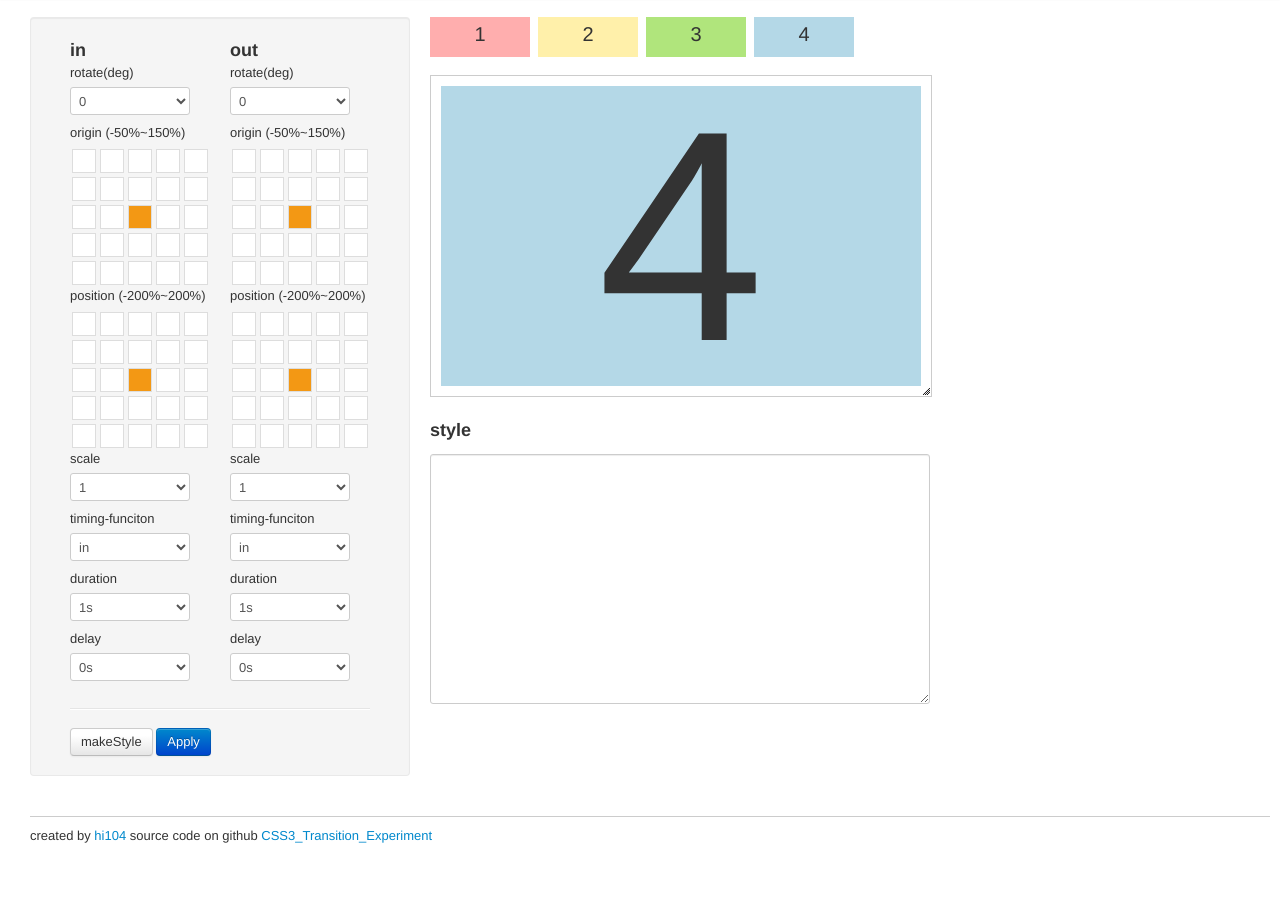
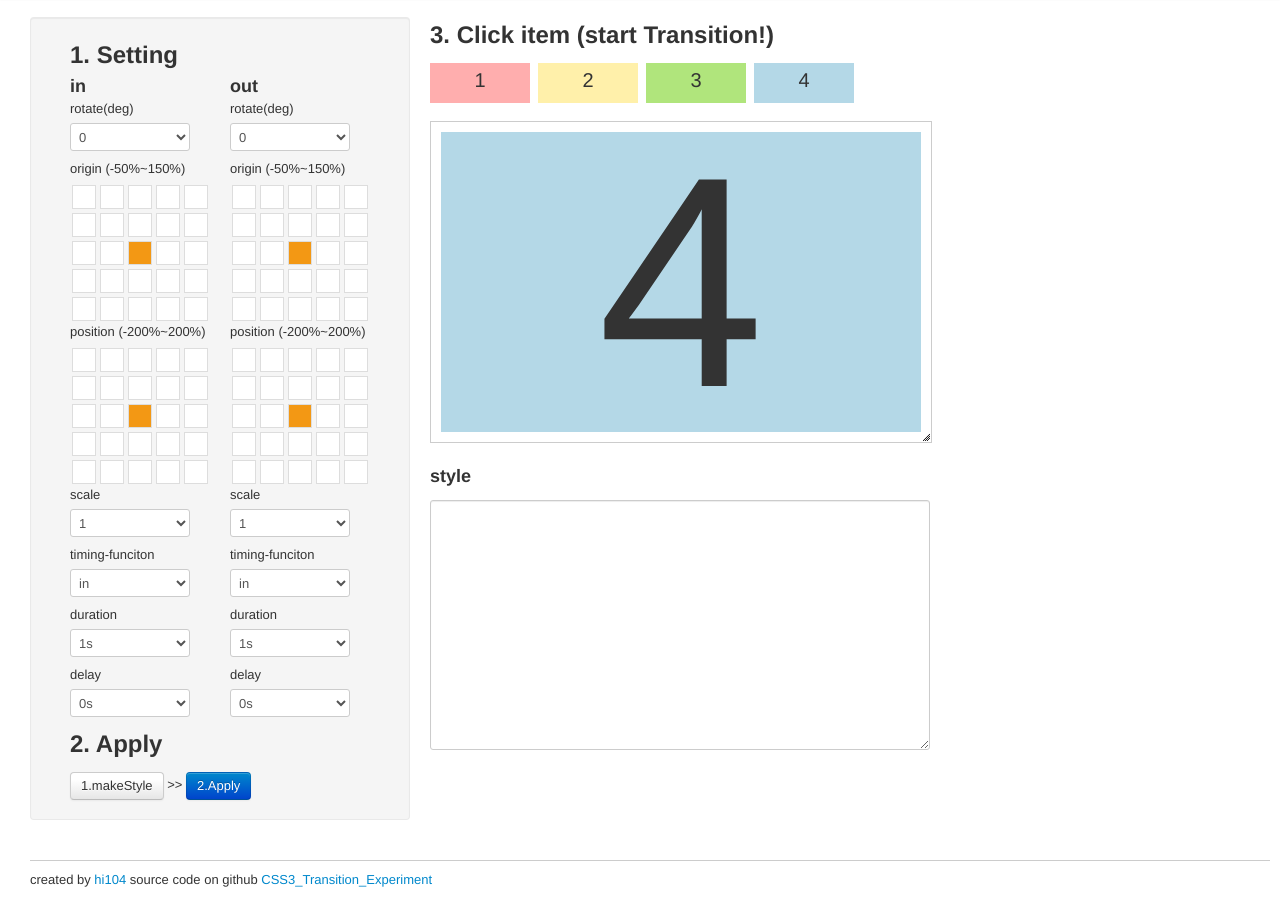
Before and after one commit to hi104/CSS3_Transition_Experiment, a plain HTML site: page index.html in a window 1280 px wide. Shown: the part 43-952 px from the top of the page. Before the commit the page ends 908 px from the top, so only its background shows below. Drawn offline with Linux system fonts and the light colour scheme.

Commit message:
add operation sequence

```diff
--- a/index.html
+++ b/index.html
@@ -64,6 +64,9 @@
          <div class="row">
            <div class="span5">
              <form class="well">
+               <div class="span4">
+                 <h2>1. Setting</h2>
+               </div>
                <div class="span2">
                  <h3>in</h3>
                  <div class="select">
@@ -147,16 +150,20 @@
                </div>
 
                <div class="span4">
-                 <hr>
-                 <button id="makeButton" class="btn">makeStyle</button>
-                 <button id="applyButton" class="btn btn-primary">Apply</button>
+                 <h2>2. Apply</h2>
+                 <div style="padding-top:10px">
+                   <button id="makeButton" class="btn">1.makeStyle</button> >>
+                   <button id="applyButton" class="btn btn-primary">2.Apply</button>
+                 </div>
+
                </div>
 
                <div style="clear:both"></div>
              </form>
            </div>
 
-           <div class="span7">
+           <div class="span7" >
+             <h2>3. Click item (start Transition!)</h2>
 
              <ul id="select-animation" class="nav nav-pills">
 <!--                  generate html use javascript-->
--- a/stylesheets/style.css
+++ b/stylesheets/style.css
@@ -30,6 +30,7 @@ select {
 .selectable-wrap li { margin: 2px; padding: 1px; float: left; width: 20px; height: 20px; text-align: center; background:white}
 
 #select-animation {
+    margin-top:10px;
     }
 #select-animation li{
     margin-right:8px;
```
